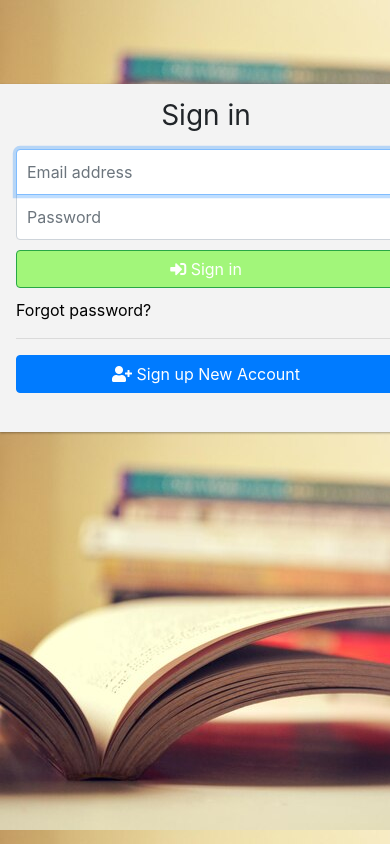
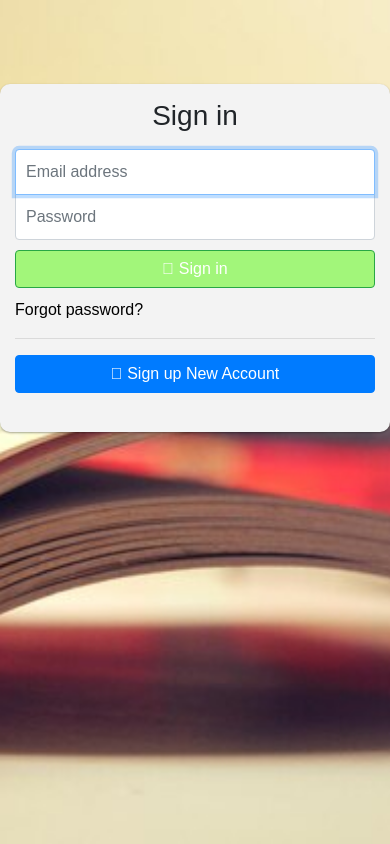
Before and after one commit to RalphSaridar369/Book_Haven, a PHP site: page /login.php in a window 390 px wide; the page is wider, and only the part inside the window is pictured. Run offline with PHP 8.4, Linux system fonts and the light colour scheme; some libraries are stand-ins or nearby versions.

Commit message:
fixed login.php

```diff
--- a/login.php
+++ b/login.php
@@ -10,14 +10,14 @@
     <meta name="viewport" content="width=device-width, initial-scale=1.0">
     <meta http-equiv="X-UA-Compatible" content="ie=edge">
     <link rel="stylesheet" href="https://maxcdn.bootstrapcdn.com/bootstrap/4.0.0/css/bootstrap.min.css" integrity="sha384-Gn5384xqQ1aoWXA+058RXPxPg6fy4IWvTNh0E263XmFcJlSAwiGgFAW/dAiS6JXm" crossorigin="anonymous">
-    <link rel="stylesheet" href="https://use.fontawesome.com/releases/v5.3.1/css/all.css" integrity="sha384-mzrmE5qonljUremFsqc01SB46JvROS7bZs3IO2EmfFsd15uHvIt+Y8vEf7N7fWAU" crossorigin="anonymous">
+    <link rel="stylesheet" href="https://cdnjs.cloudflare.com/ajax/libs/font-awesome/5.15.1/css/all.min.css" integrity="sha384-GLhlTQ8iN17SKgyRUxZNl+Uu7anh2U6zfeqVrO8C6q8x0n2tOr/zmZKUfH5O5f5y" crossorigin="anonymous">
     <link rel="stylesheet" href="./stylelogin.css">
-    <title>Bootstrap 4 Login/Register Form</title>
+    <title>BookHaven</title>
 </head>
 <body>
     <div id="logreg-forms">
         <form class="form-signin">
-            <h1 class="h3 mb-3 font-weight-normal" style="text-align: center"> Sign in</h1>
+            <h1 class="h3 mb-3 font-weight-normal" style="text-align: center">Sign in</h1>
 
 
             <input type="email" id="inputEmail" class="form-control" placeholder="Email address" required="" autofocus="">
@@ -42,8 +42,6 @@
 
             <h1 class="h3 mb-3 font-weight-normal" style="text-align: center"> Sign Up</h1>
 
-                <input type="text" id="user-name" class="form-control" placeholder="Full name" required="" autofocus="">
-                <br>
                 <input type="email" id="user-email" class="form-control" placeholder="Email address" required autofocus="">
                 <br>
                 <input type="password" id="user-pass" class="form-control" placeholder="Password" required autofocus="">
--- a/stylelogin.css
+++ b/stylelogin.css
@@ -1,9 +1,15 @@
 
 /* sign in FORM */
+*{
+    font-family: 'Rubik', sans-serif!important;
+}
+
 body  {
     background-image: url("./images/loginBackground/1.jpg");
-
-  }
+    background-size: cover;
+    background-position: center;
+    background-repeat: no-repeat;
+}
 #logreg-forms{
     width:412px;
     margin:10vh auto;
@@ -24,6 +30,10 @@ body  {
     padding: 10px;
     font-size: 16px;
 }
+#logreg-forms{
+    border-radius: 10px;
+}
+
 #logreg-forms .form-control:focus { z-index: 2; }
 #logreg-forms .form-signin input[type="email"] {
     margin-bottom: -1px;
@@ -83,7 +93,11 @@ body  {
 /* Mobile */
 
 @media screen and (max-width:500px){
+    .form-signin{
+        width:100%!important;
+    }
 
-
-
+    #logreg-forms{
+        width: 100%!important;
+    }
 }
```
